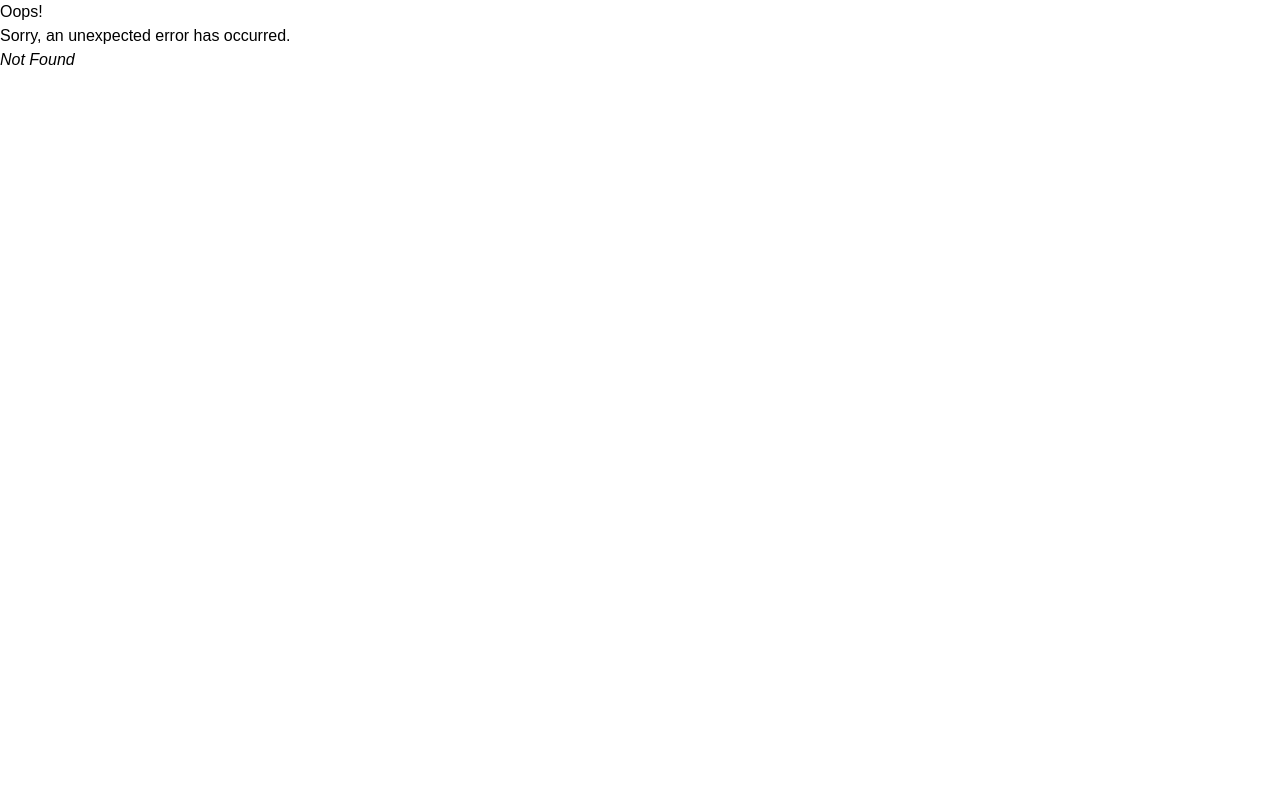
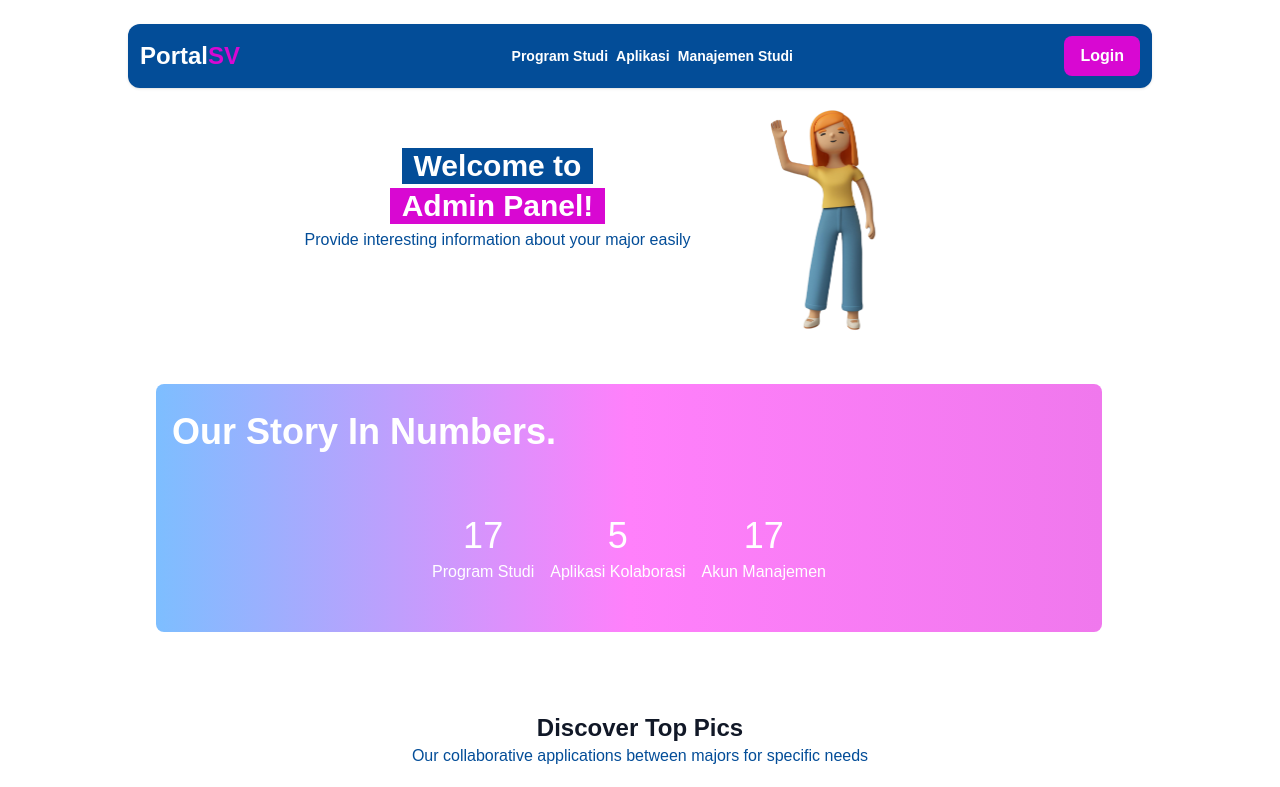
Before and after one commit to ainunnfh/frontend-portalsv, a React (Vite) app: page /AdminPanel in a window 1280 px wide. Before the commit this address had no page. Shown: the top 787 px of the page. Built offline with nearby package versions, Linux system fonts and the light colour scheme.

Commit message:
dashboard admin panel page

```diff
--- /dev/null
+++ b/src/components/AdminPanel/BannerAdmin.tsx
@@ -0,0 +1,27 @@
+export default function BannerAdmin() {
+  return (
+    <>
+      <div className="flex flex-col justify-center items-center gap-1 mt-14 md:flex-row-reverse">
+        <div className="flex justify-center items-center lg:mt-10">
+          <img
+            src="/images/girl.png"
+            alt=""
+            className="w-3/4 md:w-1/2 lg:3/4"
+          />
+        </div>
+
+        <div className="gap-1 flex justify-center flex-col items-center">
+          <h2 className="text-white text-3xl font-bold bg-secondary inline-block px-3">
+            Welcome to
+          </h2>
+          <p className=" text-white text-3xl font-bold bg-primary inline-block px-3">
+            Admin Panel!
+          </p>
+          <p className="text-[#034D98] text-md">
+            Provide interesting information about your major easily{" "}
+          </p>
+        </div>
+      </div>
+    </>
+  );
+}
--- /dev/null
+++ b/src/components/AdminPanel/CardContent.tsx
@@ -0,0 +1,17 @@
+interface Props {
+    count: string;
+    title: string;
+  }
+
+  const CardContent: React.FC<Props> = ({ count, title }) => {
+    return (
+      <div className="flex flex-col items-center">
+        <p className="text-white text-4xl ">{count}</p>
+        <p className="inline-block text-white p-1">
+          {title}
+        </p>
+      </div>
+    );
+  };
+
+  export default CardContent;
--- /dev/null
+++ b/src/components/AdminPanel/OurStoryCard.tsx
@@ -0,0 +1,39 @@
+import CardContent from "./CardContent";
+
+export default function OurStoryCard() {
+  return (
+    <>
+      {/* <div className="px-6 lg:px-[10vw] mt-6 lg:mt-10">
+        <div className="mb-10 bg-gradient-to-r from-[#7DBEFF] via-[#FF80FB] to-[#F078ED] inline-block p-4 rounded-lg">
+          <h1 className="text-white text-left text-4xl ml-4 mt-3 font-semibold">
+            Our story in numbers.
+          </h1>
+
+          <section className="px-6 lg:px-[10vw] mt-6 lg:mt-10">
+            <div className="grid grid-cols-1 p-6 rounded-lg gap-3 md:grid-cols-2">
+              <div className="flex gap-2 justify-center md:flex-col lg:flex-col">
+                <CardContent count="17" title="Program Studi" />
+                <CardContent count="5" title="Aplikasi Kolaborasi" />
+                <CardContent count="17" title="Akun Manajemen" />
+              </div>
+            </div>
+          </section>
+        </div>
+      </div> */}
+
+      <section className="px-6 lg:px-[10vw] mt-6 lg:mt-10">
+        <div className="mb-10 bg-gradient-to-r from-[#7DBEFF] via-[#FF80FB] to-[#F078ED] inline-block p-4 rounded-lg ml-7">
+          <div className="text-white text-left text-2xl lg:text-4xl mt-3 font-semibold">
+            Our Story In Numbers.
+          </div>
+
+          <div className="flex gap-2 justify-center lg:px-[20vw] mt-16 mb-7">
+            <CardContent count="17" title="Program Studi" />
+            <CardContent count="5" title="Aplikasi Kolaborasi" />
+            <CardContent count="17" title="Akun Manajemen" />
+          </div>
+        </div>
+      </section>
+    </>
+  );
+}
--- /dev/null
+++ b/src/components/NavbarAdmin.tsx
@@ -0,0 +1,21 @@
+import { Link } from "react-router-dom";
+
+export default function NavbarAdmin() {
+  return (
+    <div className="sticky top-0 lg:fixed w-full lg:p-6 lg:px-[10vw]">
+      <nav className="justify-between items-center flex bg-secondary text-white font-semibold p-3 w-full lg:rounded-xl lg:shadow ">
+        <Link to="/" className="text-2xl">
+          Portal<span className="text-primary">SV</span>
+        </Link>
+        <div className="flex gap-2 lg:justify-end">
+          <p className="text-sm">Program Studi</p>
+          <p className="text-sm">Aplikasi</p>
+          <p className="text-sm">Manajemen Studi</p>
+        </div>
+        <button className="bg-primary py-2 px-4 text-white text:xs rounded-lg font-semibold">
+          Login
+        </button>
+      </nav>
+    </div>
+  );
+}
--- a/src/main.tsx
+++ b/src/main.tsx
@@ -9,6 +9,7 @@ import ErrorPage from "./routes/error-page";
 import HaloPage from "./pages/Halo.tsx";
 import Dashboard from "./pages/Dashboard.tsx";
 import DetailApp from "./pages/DetailApp.tsx";
+import AdminPanel from "./pages/AdminPanel.tsx";
 
 const router = createBrowserRouter([
   {
@@ -36,6 +37,11 @@ const router = createBrowserRouter([
     element: <DetailApp />,
     errorElement: <ErrorPage />,
   },
+  {
+    path: "/AdminPanel",
+    element: <AdminPanel />,
+    errorElement: <ErrorPage />,
+  },
 ]);
 
 ReactDOM.createRoot(document.getElementById("root") as HTMLElement).render(
--- /dev/null
+++ b/src/pages/AdminPanel.tsx
@@ -0,0 +1,22 @@
+import NavbarAdmin from "../components/NavbarAdmin";
+import BannerAdmin from "../components/AdminPanel/BannerAdmin";
+import OurStoryCard from "../components/AdminPanel/OurStoryCard";
+import TopPicks from "../components/Dashboard/TopPicks";
+import Major from "../components/Dashboard/Major";
+import Footer from "../components/Footer";
+
+const AdminPanel = () => {
+  return (
+    <>
+      <NavbarAdmin />
+      <BannerAdmin />
+      <OurStoryCard />
+      <TopPicks />
+      <Major />
+      <Footer />
+
+    </>
+  );
+};
+
+export default AdminPanel;
```
Also changed, not shown: public/images/girl.png (added).
